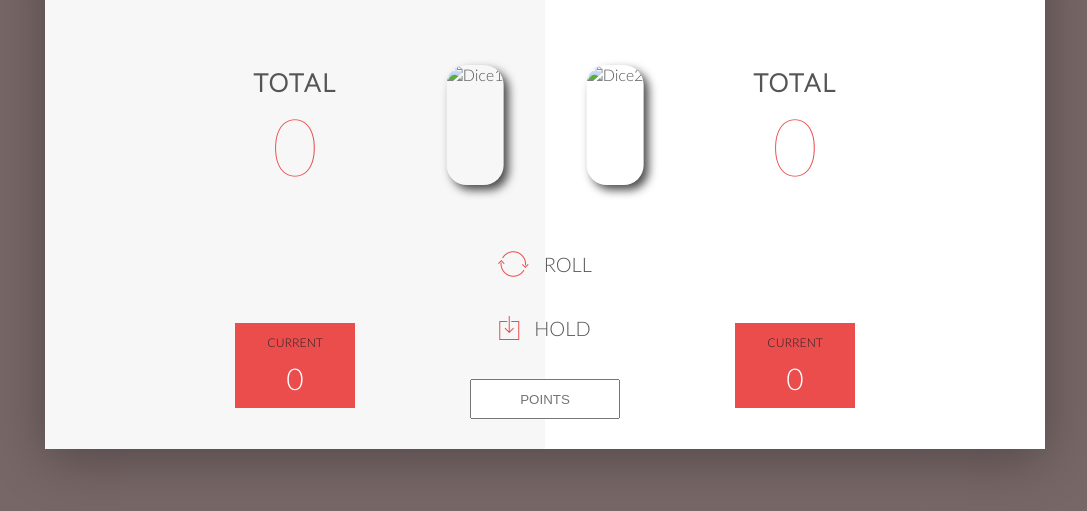
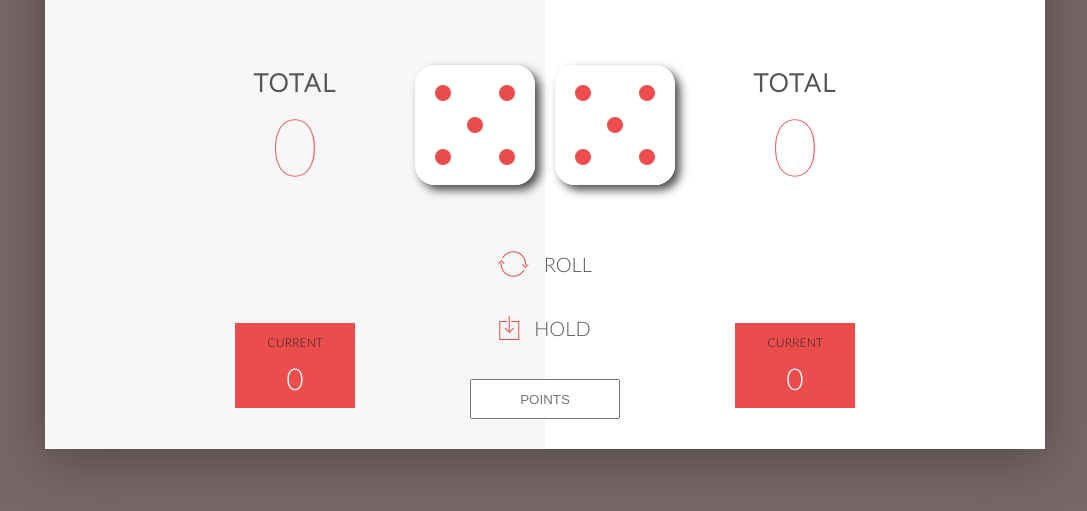
Before and after one commit to Brewno88/Pigs-Dice-Game, a plain HTML site: page index.html in a window 1280 px wide. Shown: the part 251-762 px from the top of the page, without its empty margins (95-1182 px from the left). Drawn offline with nearby package versions, Linux system fonts and the light colour scheme; the site is published under a folder, as on GitHub Pages, so addresses that start at the root find nothing.

Commit message:
fix dice img

```diff
--- a/index.html
+++ b/index.html
@@ -39,8 +39,8 @@
             <input type="text" placeholder="Points" class="input-points" id="input-pts">
 
 
-            <img src="/dice-5.png" alt="Dice1" class="dice1">
-            <img src="/dice-5.png" alt="Dice2" class="dice2">
+            <img src="dice-5.png" alt="Dice1" class="dice1">
+            <img src="dice-5.png" alt="Dice2" class="dice2">
         </div>
 
         <script src="myChallenges.js"></script>
```
